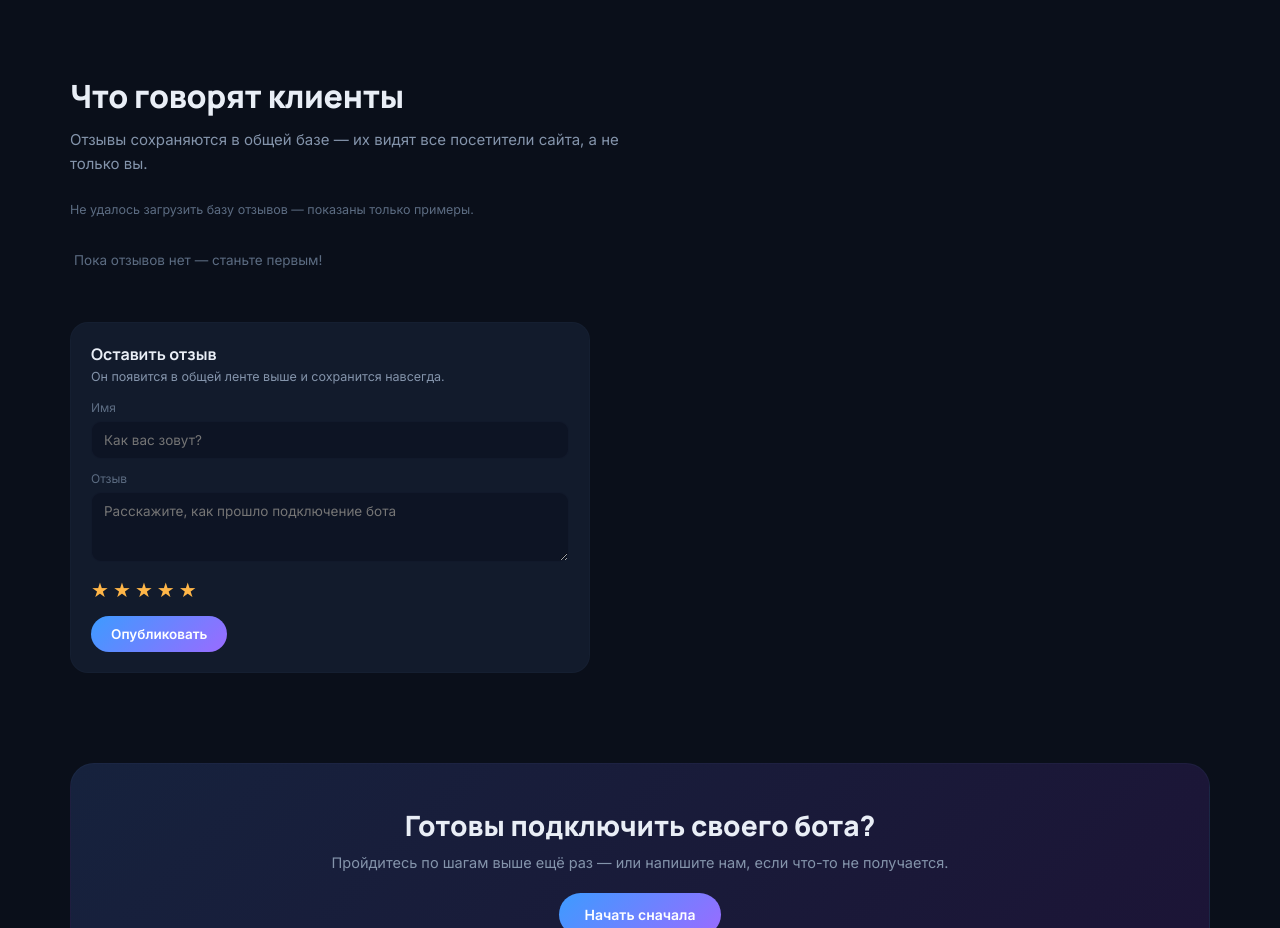
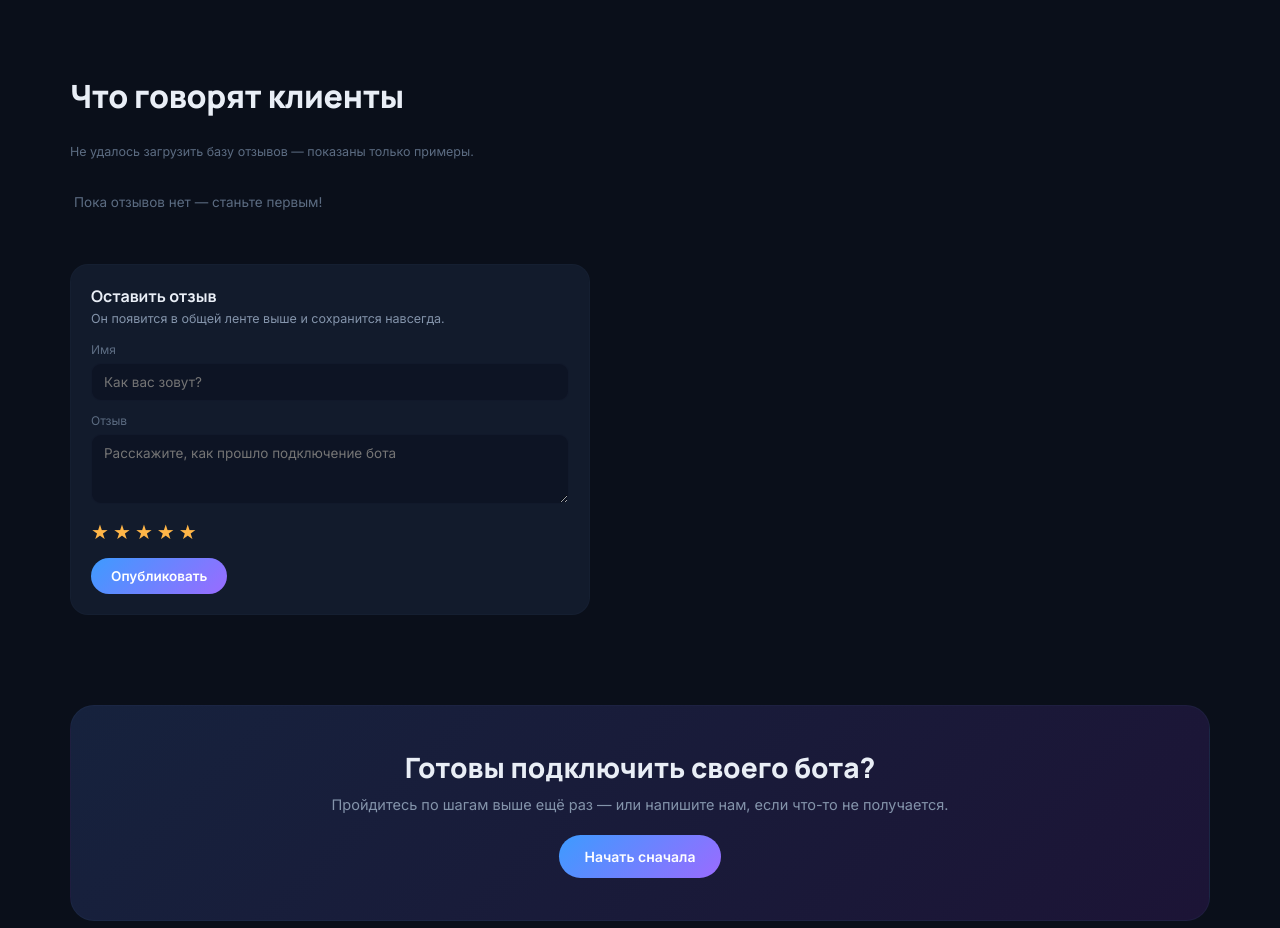
Before and after one commit to threatux/kaguya-site, a website: page public/index.html in a window 1280 px wide. Shown: the part 1180-2108 px from the top of the page. Drawn offline with Linux system fonts and the light colour scheme; no server answers.

Commit message:
Update index.html

```diff
--- a/public/index.html
+++ b/public/index.html
@@ -335,7 +335,7 @@
   <section class="section">
     <div class="section-head">
       <h2>Что говорят клиенты</h2>
-      <p>Отзывы сохраняются в общей базе — их видят все посетители сайта, а не только вы.</p>
+      <p></p>
     </div>
     <div class="wall-status" id="wall-status">Загружаем отзывы…</div>
     <div class="wall" id="wall"></div>
```
